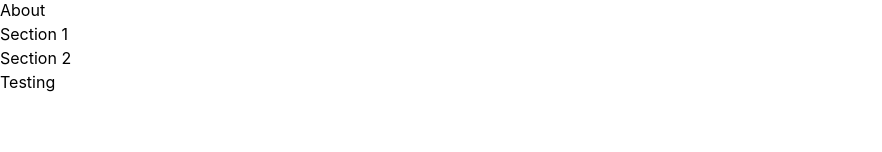
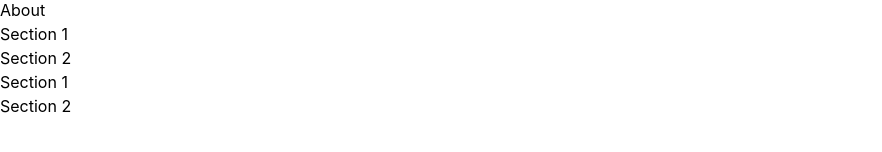
Before and after one commit to IbrahimElsa/cat_projec, a React (Create React App) app: page /food-nutrition in a window 1280 px wide. Shown: the part 386-538 px from the top of the page, without its empty margins (0-882 px from the left). Built offline with nearby package versions, Linux system fonts and the light colour scheme.

Commit message:
fixing navbar

```diff
--- a/src/components/Navbar.js
+++ b/src/components/Navbar.js
@@ -7,7 +7,7 @@ const Navbar = () => {
     const [isDropdownOpen, setIsDropdownOpen] = useState(false);
 
     return (
-        <div className={`bg-earthy-green text-soft-cream p-4 py-7 flex flex-col xl:flex-row justify-between w-full ${isMenuOpen ? 'left-0 xl:relative' : 'xl:relative'}`}>
+        <div className={`bg-earthy-green text-soft-cream p-4 py-7 flex flex-col w-full xl:w-[200px] h-auto xl:h-full fixed left-0 top-0 xl:flex-col`}>
         {/* Top Bar with Home Link and Hamburger Menu */}
             <div className='flex justify-between items-center '>
                 <Link to="/" className="hover:text-white px-3">Home</Link>
@@ -19,7 +19,7 @@ const Navbar = () => {
             </div>
 
             {/* Full Navbar for All Screens */}
-            <div className={`mt-4 xl:mt-0 ${isMenuOpen ? 'flex' : 'hidden'} xl:flex flex-col xl:flex-row space-y-4 xl:space-y-0 xl:space-x-4 w-full justify-end sticky top-0 z-10`}>
+            <div className={`mt-4 xl:mt-0 ${isMenuOpen ? 'flex' : 'hidden'} xl:flex flex-row xl:flex-col space-y-4 xl:space-y-0 xl:space-x-4 w-full sticky top-0 z-10`}>
                 {/* Cat Food & Nutrition Dropdown */}
                 <div className="dropdown relative" onBlur={() => setIsDropdownOpen(false)}>
                     <div className="hover:text-white py-2 px-3 flex justify-between mx-2">
--- a/src/pages/Nutrition.js
+++ b/src/pages/Nutrition.js
@@ -5,17 +5,19 @@ function Nutrition() {
     return (
         <div>
             <Navbar />
-            <div className="grid grid-cols-3 gap-4">
-                <div className="col-span-1">
-                    <h2>Section 1</h2>
-                    <h2>Section 2</h2>
+            <div className="grid grid-cols-4 gap-4">
+                <div className="col-span-1 flex flex-col justify-center items-center">
+                    <h1 className=''>Section 1</h1>
+                    <h1>Section 2</h1>
                 </div>
-                <div className="col-span-2">
-                    <p>Testing</p>
+                <div className="col-span-3">
+                    <h1>Section 1</h1>
+                    <h1>Section 2</h1>
                 </div>
             </div>
         </div>
     );
 }
 
+
 export default Nutrition;
```
